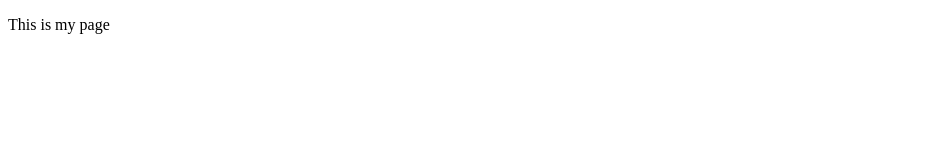
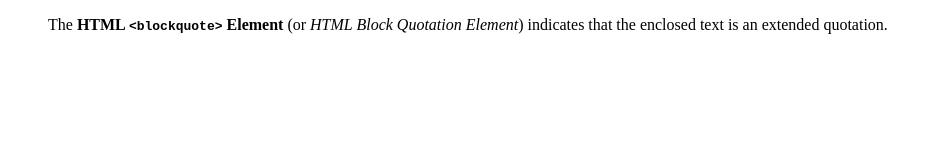
Before and after one commit to Jetfire1982/Jetfire1982.github.io, a plain HTML site: page index.html in a window 1280 px wide. Shown: the whole page, without its empty margins (0-938 px from the left). Drawn offline with Linux system fonts and the light colour scheme.

Commit message:
Update index.html

```diff
--- a/index.html
+++ b/index.html
@@ -5,6 +5,9 @@
     <title>My test page</title>
   </head>
   <body>
-    <p>This is my page</p>
+     <blockquote cite="https://developer.mozilla.org/en-US/docs/Web/HTML/Element/blockquote">
+  <p>The <strong>HTML <code>&lt;blockquote&gt;</code> Element</strong> (or <em>HTML Block
+  Quotation Element</em>) indicates that the enclosed text is an extended quotation.</p>
+</blockquote>
   </body>
 </html>
```
